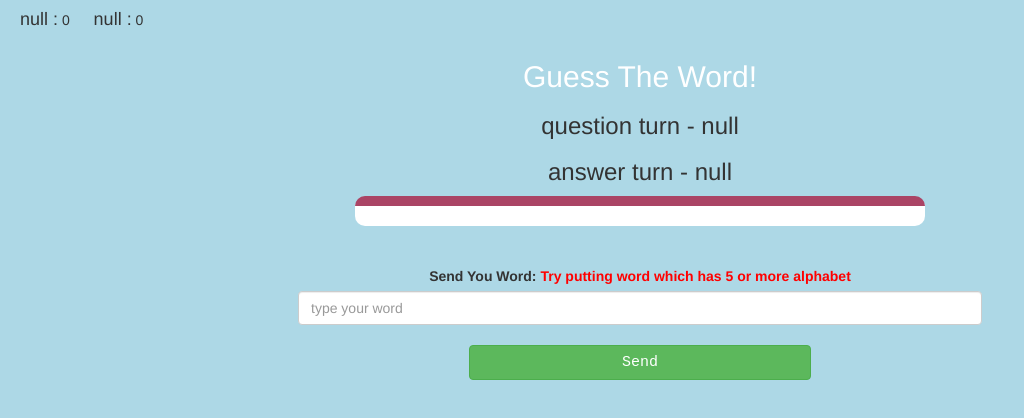
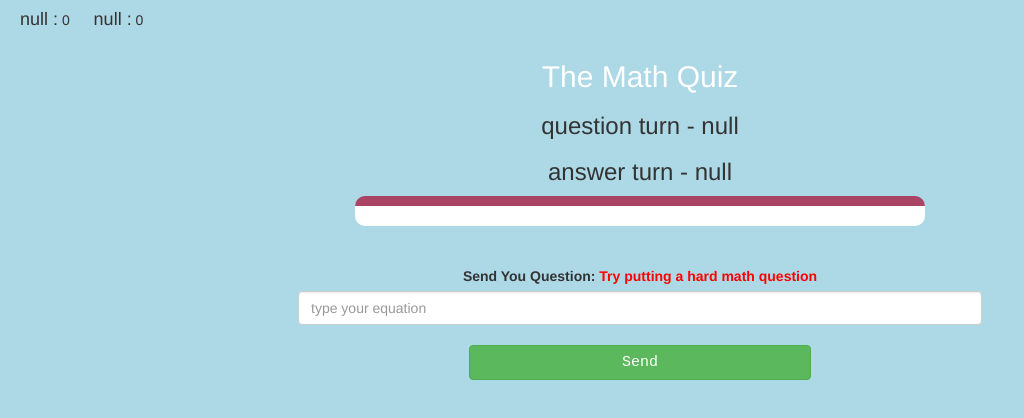
Before and after one commit to Nihanawesomefish/Geuss-the-word, a plain HTML site: page game_page.html in a window 1280 px wide. Shown: the whole page, without its empty margins (0-1024 px from the left). Drawn offline with nearby package versions, Linux system fonts and the light colour scheme.

Commit message:
Update game_page.html

```diff
--- a/game_page.html
+++ b/game_page.html
@@ -1,7 +1,7 @@
 <!DOCTYPE html>
 <html>
 <head>
-	<title>Guess The Word</title>
+	<title>The Math Quiz</title>
 
 <meta name="viewport" content="width=device-width, initial-scale=1">
 <link rel="stylesheet" href="https://maxcdn.bootstrapcdn.com/bootstrap/3.4.0/css/bootstrap.min.css">
@@ -25,15 +25,15 @@
 </span>
 <div class="container">
 	<center>
-		<h2 style="color: white;">Guess The Word!</h2>
+		<h2 style="color: white;">The Math Quiz</h2>
 <h3 id="player_question"></h3>
 <h3 id="player_answer"></h3>
 <div id="output" class="col-lg-6"></div>
 		<br>
 		<br>
 
-		<label>Send You Word: <b style="color: red">Try putting word which has 5 or more alphabet</b></label>
-<input type="text" id="word" class="form-control" placeholder="type your word">
+		<label>Send You Question: <b style="color: red">Try putting a hard math question</b></label>
+<input type="text" id="word" class="form-control" placeholder="type your equation">
 		<br>
 <button onclick="send()" class="btn btn-success" style="width: 30%; font-size: 15px; font-family: 'Courier New', Courier, monospace;">
 Send
```
